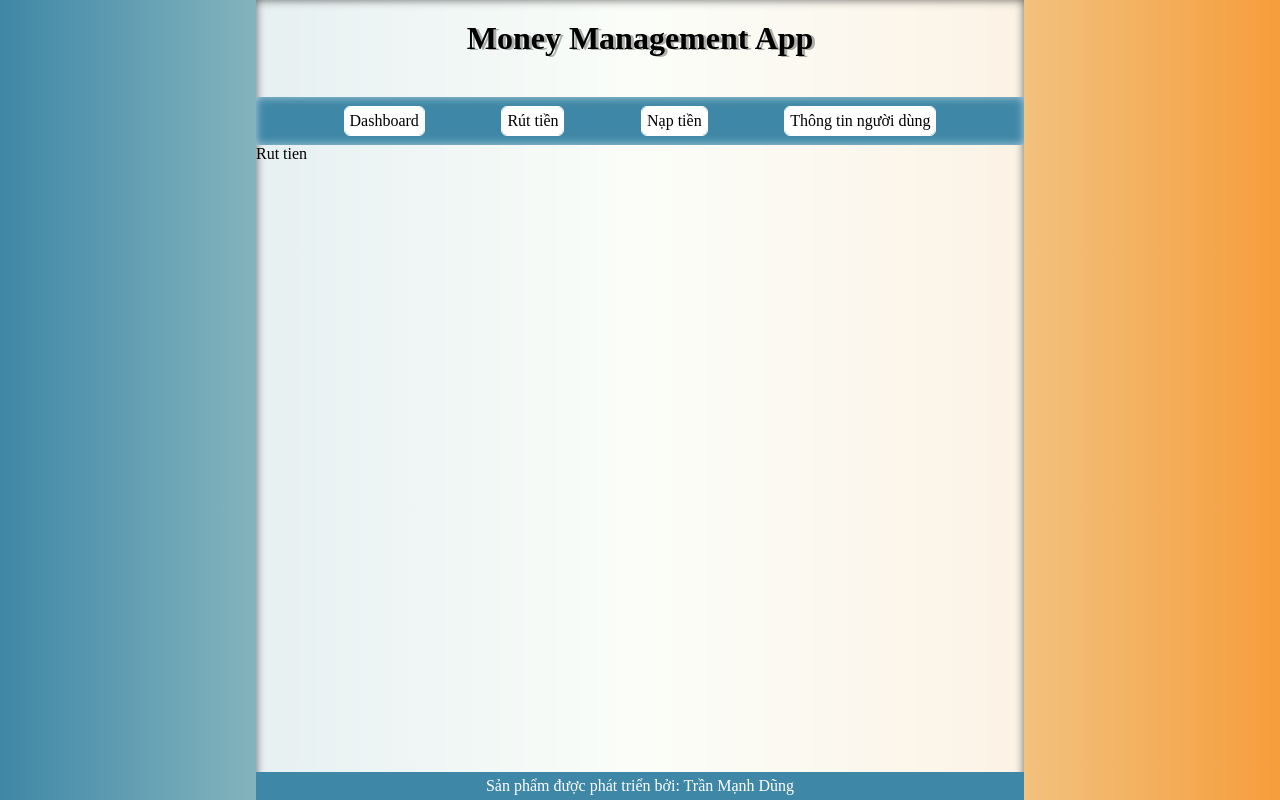
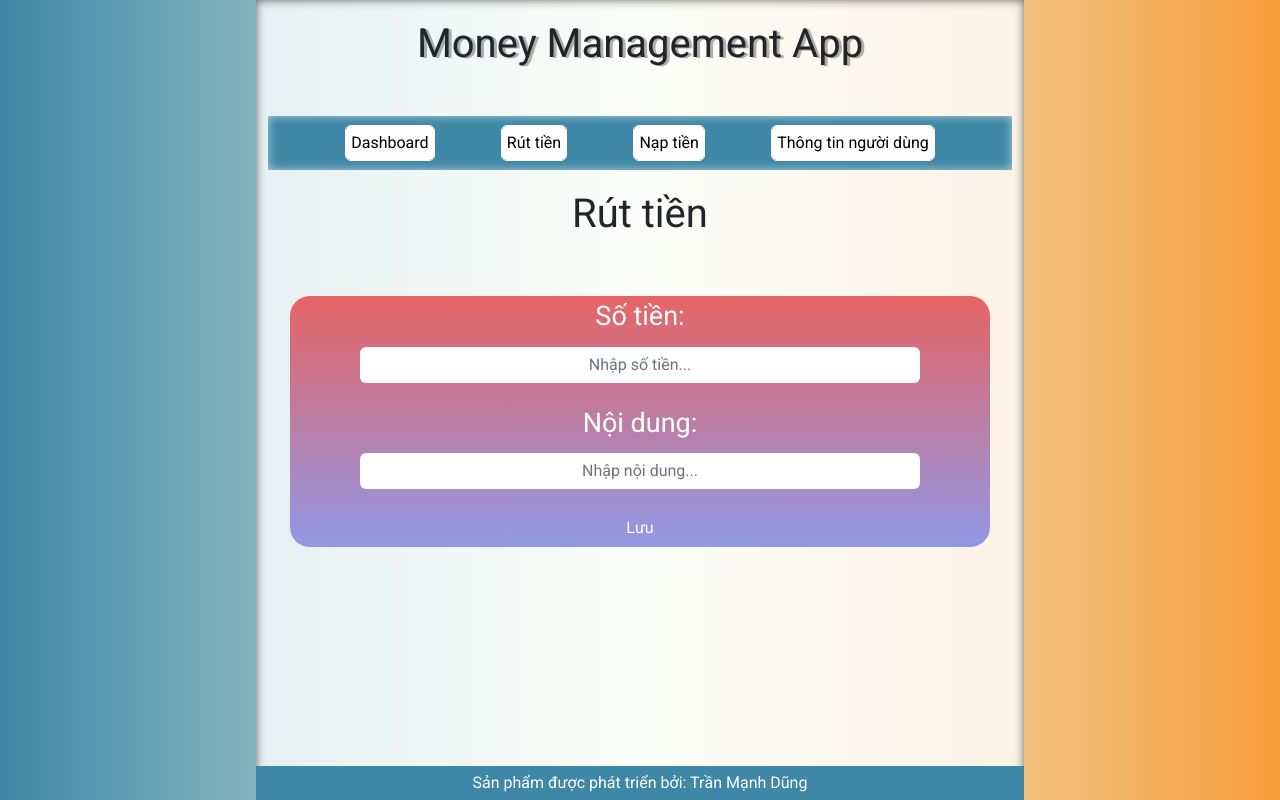
Before and after one commit to DungTran582001/DockerReview, a Django app: page /rutien in a window 1280 px wide. Run offline with Django 4.2, Linux system fonts and the light colour scheme; some libraries are stand-ins or nearby versions.

Commit message:
edit dashboard page and build ruttien page

```diff
--- a/app/manaTransaction/static/css/base.css
+++ b/app/manaTransaction/static/css/base.css
@@ -1,4 +1,6 @@
+@import url('https://fonts.googleapis.com/css2?family=Roboto:ital,wght@0,100;0,300;0,400;1,100;1,300;1,400&display=swap');
 *{
+    font-family: 'Roboto', sans-serif;
     padding: 0;
     margin: 0;
     box-sizing: border-box;
@@ -70,21 +72,22 @@
     color: white;
 }
 
-.footer{
+.footer-cus{
     width: 100%;
     justify-content: center;
     position: absolute;
     bottom: 0px;
+    left: 0;
     display: flex;
     background: #3f87a6;
 }
 
-.footer a{
+.footer-cus a{
     color: white;
     text-decoration: none;
 }
 
-.footer span{
+.footer-cus span{
     color: white;
     padding: 5px 0 5px 0;
 }
--- /dev/null
+++ b/app/manaTransaction/static/css/ruttien.css
@@ -0,0 +1,52 @@
+.rut-tien{
+    position: relative;
+}
+
+.ruttien-con h1{
+    text-align: center;
+    font-size: 40px;
+    margin-top: 20px;
+}
+.title{
+    font-size: 27px;
+    color: white;
+    width: unset;
+}
+.form-horizontal{
+    border: none;
+    outline: none;
+    border-radius: 20px;
+    text-align: center;
+    font-size: 20px;
+    background: linear-gradient(#e66465, #9198e5);
+    position: absolute;
+    left: 0;
+    right: 0;
+    margin: auto;
+    margin-top: 50px;
+    width: 700px;
+}
+.col-sm-10{
+    width: 100%;
+}
+
+.form-control{
+    margin: auto;
+    width: 80%;
+    text-align: center;
+    outline: none;
+    border: none;
+    margin-top: 10px;
+    margin-bottom: 20px;
+}
+
+.btn{
+    color: white;
+    transition: 0.5s;
+}
+
+
+.btn:hover{
+    color: #e66465;
+    background-color: white;
+}
--- a/app/manaTransaction/templates/manaTransaction/base.html
+++ b/app/manaTransaction/templates/manaTransaction/base.html
@@ -6,7 +6,9 @@
         <meta http-equiv="X-UA-Compatible" content="IE=edge">
         <meta name="viewport" content="width=device-width, initial-scale=1.0">
         <title>{% block title %}{% endblock title %}</title>
+        <link rel="stylesheet" href="https://cdnjs.cloudflare.com/ajax/libs/bootstrap/5.2.3/css/bootstrap.min.css" integrity="sha512-SbiR/eusphKoMVVXysTKG/7VseWii+Y3FdHrt0EpKgpToZeemhqHeZeLWLhJutz/2ut2Vw1uQEj2MbRF+TVBUA==" crossorigin="anonymous" referrerpolicy="no-referrer" />
         <link rel="stylesheet" href="{% static 'css/base.css' %}">
+
         {% block css %}{% endblock css %}
     </head>
     <body>
@@ -32,9 +34,10 @@
 
             {% block content %}{% endblock content %}
 
-            <div class="footer">
+            <div class="footer-cus">
                 <span>Sản phẩm được phát triển bởi: <a href="#">Trần Mạnh Dũng</a></span>
             </div>
         </div>
     </body>
+    {% block js %}{% endblock js %}
 </html>
--- a/app/manaTransaction/templates/manaTransaction/dashboard.html
+++ b/app/manaTransaction/templates/manaTransaction/dashboard.html
@@ -16,7 +16,7 @@
     <div class="history">
         <h1>Lịch sử giao dịch</h1>
         <br>
-        <table class="table">
+        <table class="table table-striped table-class" id= "table-id">
             <tr>
                 <th>STT</th>
                 <th>Loại giao dịch</th>
@@ -40,3 +40,7 @@
     </div>
 </div>
 {% endblock content %}
+
+{% block js %}
+<script src="{% static 'js/dashboard.js' %}"></script>
+{% endblock js %}
--- a/app/manaTransaction/templates/manaTransaction/ruttien.html
+++ b/app/manaTransaction/templates/manaTransaction/ruttien.html
@@ -1,6 +1,38 @@
 {% extends 'manaTransaction/base.html' %}
 {% load static %}
 {% block title %}Rut Tien{% endblock title %}
+{% block css %}
+<link rel="stylesheet" href="{% static 'css/ruttien.css' %}">
+{% endblock css %}
 {% block content %}
-Rut tien
+<div class="ruttien-con">
+    <h1>Rút tiền</h1>
+    <form class="form-horizontal" action="{% url "Ruttien"%}">
+        <div class="form-group">
+            <label class="control-label col-sm-2 title" for="email">Số tiền:</label>
+            <div class="col-sm-10">
+                <input type="text" class="form-control" id="sotien"
+                    placeholder="Nhập số tiền...">
+            </div>
+        </div>
+        <div class="form-group">
+            <label class="control-label col-sm-2 title" for="pwd">Nội dung:</label>
+            <div class="col-sm-10">
+                <input type="text" class="form-control" id="note"
+                    placeholder="Nhập nội dung...">
+            </div>
+        </div>
+        <div class="form-group">
+            <div class="col-sm-offset-2 col-sm-10">
+                <button type="submit" class="btn btn-default">Lưu</button>
+            </div>
+        </div>
+    </form>
+</div>
+
 {% endblock content %}
+
+{% block js %}
+<script
+    src="https://cdnjs.cloudflare.com/ajax/libs/bootstrap/5.2.3/js/bootstrap.min.js"></script>
+{% endblock js %}
```
Also changed, not shown: app/manaTransaction/static/css/dashboard.css (+14 -1 lines), app/manaTransaction/static/js/dashboard.js (added).
